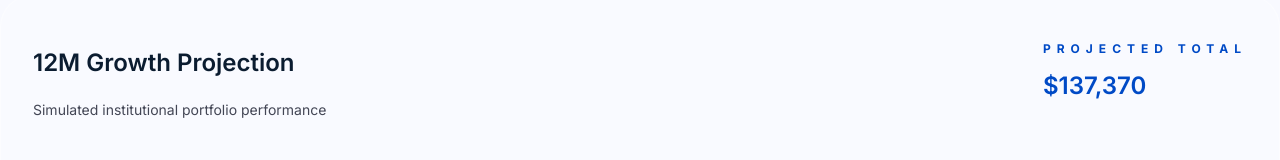
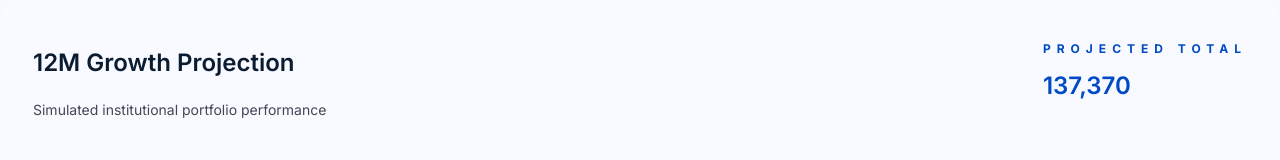
Before and after one commit to Chideradotcom/nairasave, a React (Vite) app: page /dashboard in a window 1280 px wide. Shown: the part 260-420 px from the top of the page. Built offline with nearby package versions, Linux system fonts and the light colour scheme.

Commit message:
Optimized input to show friendly message for invalid numers

```diff
--- a/src/pages/dashboard/growth/PotentialGrowth.jsx
+++ b/src/pages/dashboard/growth/PotentialGrowth.jsx
@@ -9,13 +9,30 @@ export default function PotentialGrowth() {
   const [commitAmount, setCommitAmount] = useState(1000);
 
   const handleCommitChange = (e) => {
-    const value = parseFloat(e.target.value);
-    setCommitAmount(isNaN(value) ? 0 : value);
+    const rawValue = e.target.value;
+    const value = parseFloat(rawValue);
+
+    if (!rawValue || isNaN(value) || value <= 0) {
+      setCommitAmount(0);
+      return;
+    }
+
+    setCommitAmount(value);
   };
 
+  const isValidAmount = commitAmount > 0;
+
   const projectedTotal = useMemo(() => {
+    if (!isValidAmount) {
+      return BASE_WEALTH;
+    }
+
     return BASE_WEALTH + commitAmount * 12 * (1 + APY / 2);
-  }, [commitAmount]);
+  }, [commitAmount, isValidAmount]);
+
+  const projectedDisplay = isValidAmount
+    ? `${Math.round(projectedTotal).toLocaleString()}`
+    : "Enter an amount to see your savings grow";
 
   return (
     <section className={styles.container}>
@@ -31,9 +48,7 @@ export default function PotentialGrowth() {
         </section>
         <section className={styles.rightLabel}>
           <p className={styles.projectedLabel}>PROJECTED TOTAL</p>
-          <p className={styles.projectedValue}>
-            ${Math.round(projectedTotal).toLocaleString()}
-          </p>
+          <p className={styles.projectedValue}>{projectedDisplay}</p>
         </section>
       </header>
       <section className={styles.inputSection}>
@@ -50,6 +65,11 @@ export default function PotentialGrowth() {
           step="100"
           min="0"
         />
+        {!isValidAmount && (
+          <p className={styles.inputError}>
+            Please enter a positive monthly amount
+          </p>
+        )}
       </section>
 
       <section
@@ -66,7 +86,9 @@ export default function PotentialGrowth() {
 
           const barInLineStyle = {
             height: `${heightPercent}%`,
-            backgroundColor: !isLast ? `rgba(0, 53, 148, ${opacity})` : undefined,
+            backgroundColor: !isLast
+              ? `rgba(0, 53, 148, ${opacity})`
+              : undefined,
           };
 
           return (
```
